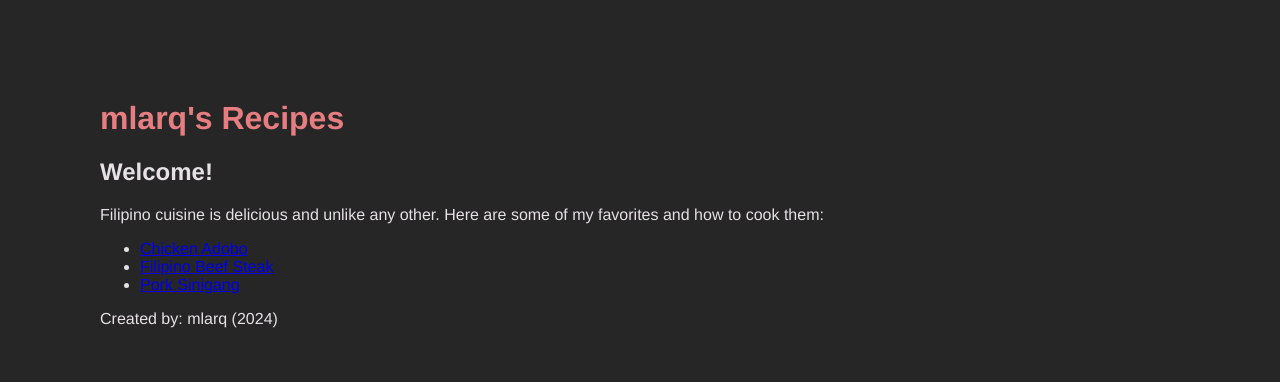
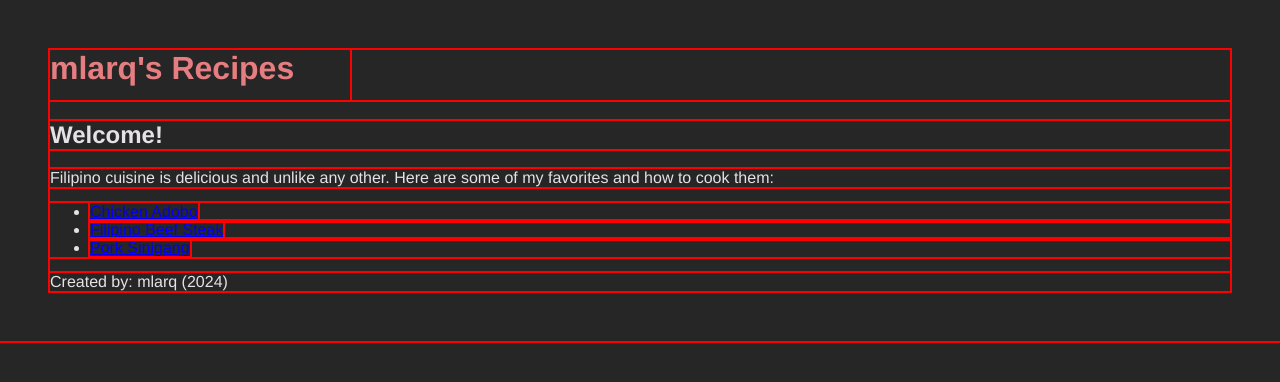
Before and after one commit to mlarquasar/odin-recipes, a plain HTML site: page index.html in a window 1280 px wide. Drawn offline with Linux system fonts and the light colour scheme.

Commit message:
practicing boxes

```diff
--- a/index.html
+++ b/index.html
@@ -9,9 +9,9 @@
 </head>
 <body>
   <header>
-    <h1>mlarq's Recipes</h1>
+    <h1 id="home-title">mlarq's Recipes</h1>
   </header>
-    <h2>Welcome!</h2>
+    <h2 id="greeting">Welcome!</h2>
       <p id="p1">Filipino cuisine is delicious and unlike any other. Here are some of my favorites and how to cook them:</p>
       <ul>
         <li><a href="./recipes/chicken-adobo.html">Chicken Adobo</a></li>
--- a/style.css
+++ b/style.css
@@ -1,12 +1,18 @@
+* {
+  box-sizing:border-box;
+  outline: 2px solid red;
+}
+
 body {
   background-color: #262626;
   font-family: Helvetica, Arial, sans-serif;
-  margin: 100px;
+  margin: 50px
 }
 
-h1 {
+#home-title {
   color: #e67e81;
-
+  width: 300px;
+  height: 50px;
 }
 
 h2, #p1 {
```
